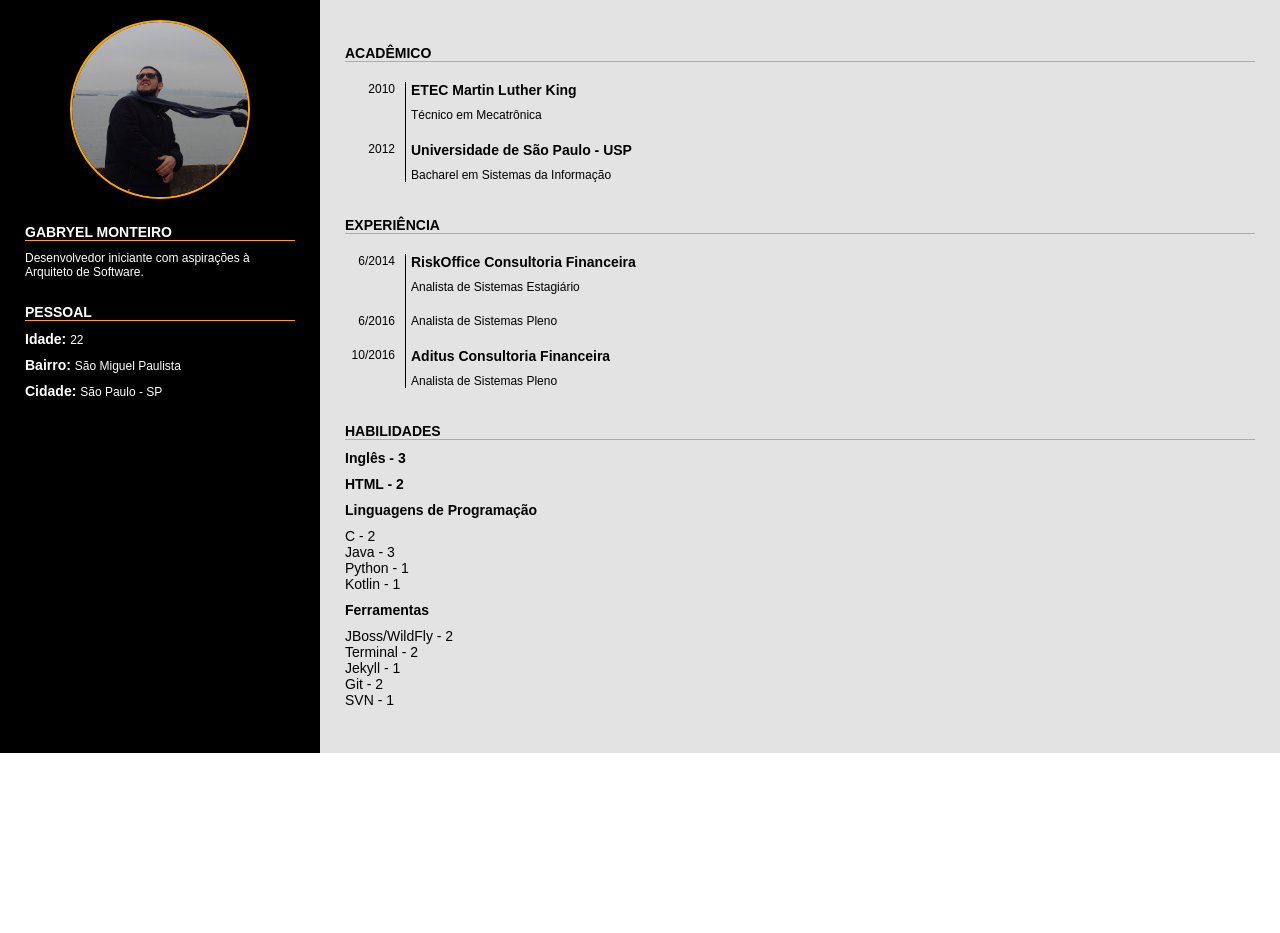
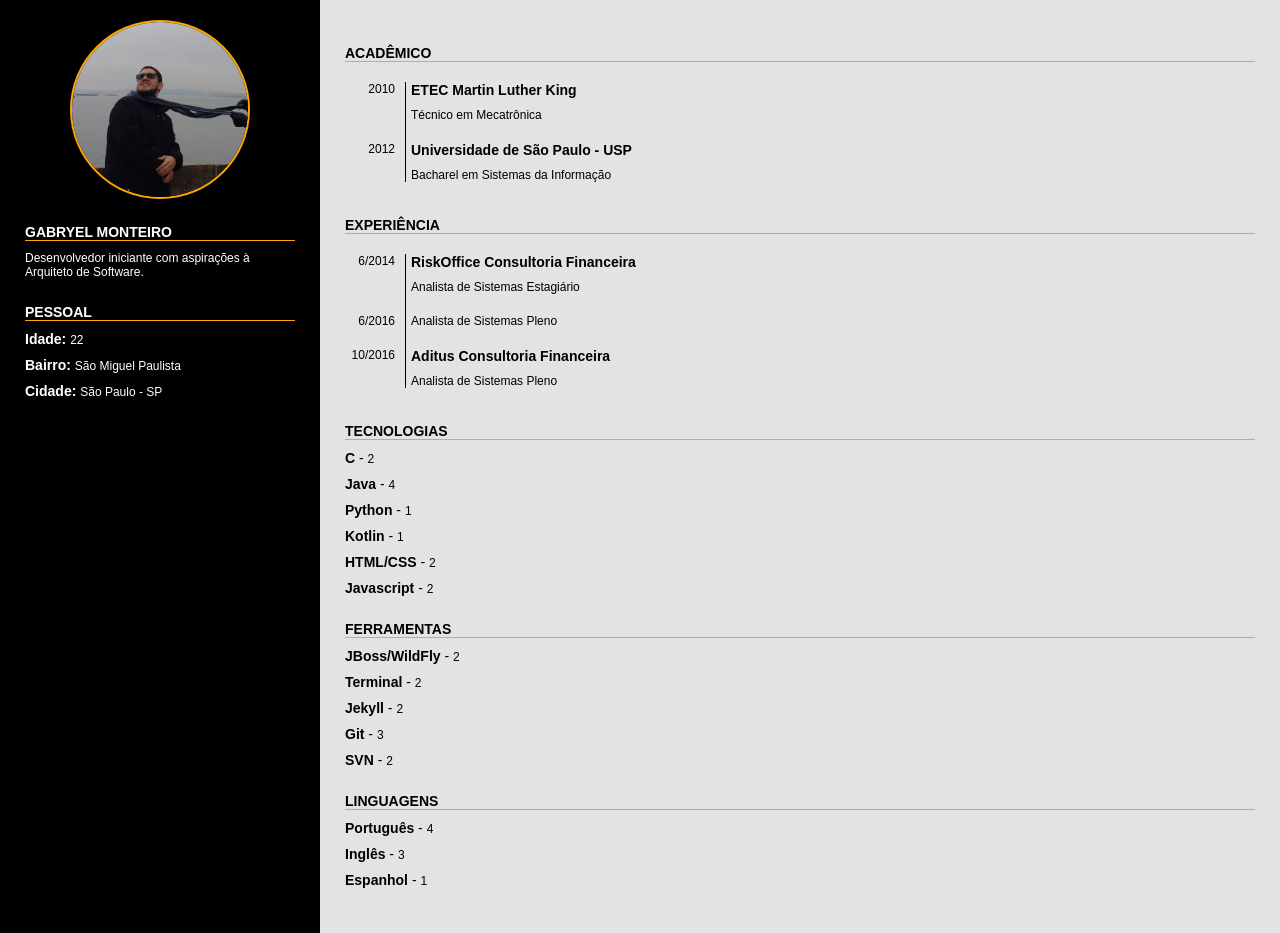
Before and after one commit to Megamiun/Megamiun.github.io, a Jekyll site: the page built from index.html, in a window 1280 px wide. Built offline with Jekyll 4.4.1, drawn with Linux system fonts in a browser that asks for light colours; before the commit the page ends 900 px from its top, so only the background shows below that.

Commit message:
Melhoria da parte de Habilidades

```diff
--- a/_data/skills.json
+++ b/_data/skills.json
@@ -1,15 +1,7 @@
 [
     {
-        "name": "Inglês",
-        "level": 3
-    },
-    {
-        "name": "HTML",
-        "level": 2
-    },
-    {
-        "name": "Linguagens de Programação",
-        "items":
+        "name": "Tecnologias",
+        "skills":
         [
             {
                 "name": "C",
@@ -17,7 +9,7 @@
             },
             {
                 "name": "Java",
-                "level": 3
+                "level": 4
             },
             {
                 "name": "Python",
@@ -26,12 +18,20 @@
             {
                 "name": "Kotlin",
                 "level": 1
+            },
+            {
+                "name": "HTML/CSS",
+                "level": 2
+            },
+            {
+                "name": "Javascript",
+                "level": 2
             }
         ]
     },
     {
         "name": "Ferramentas",
-        "items":
+        "skills":
         [
             {
                 "name": "JBoss/WildFly",
@@ -43,16 +43,34 @@
             },
             {
                 "name": "Jekyll",
-                "level": 1
+                "level": 2
             },
             {
                 "name": "Git",
-                "level": 2
+                "level": 3
             },
             {
                 "name": "SVN",
+                "level": 2
+            }
+        ]
+    },
+    {
+        "name": "Linguagens",
+        "skills":
+        [
+            {
+                "name": "Português",
+                "level": 4
+            },
+            {
+                "name": "Inglês",
+                "level": 3
+            },
+            {
+                "name": "Espanhol",
                 "level": 1
-            }
+            },
         ]
     }
 ]
--- a/_includes/info.html
+++ b/_includes/info.html
@@ -1,8 +1,8 @@
 <p class="category-title" >Pessoal</p>
 
 {% for info in site.data.personal %}
-    <div class="p-wrapper" >
-        <p class="item-title inline" >{{ info[0] }}: </p>
-        <p class="inline" >{{info[1]}}</p>
+    <div class="block-wrapper" >
+        <p class="item-title" >{{ info[0] }}: </p>
+        <p>{{info[1]}}</p>
     </div>
 {% endfor %}
--- a/_includes/skills.html
+++ b/_includes/skills.html
@@ -1,13 +1,12 @@
-<p class="category-title" >Habilidades</p>
+{% for category in site.data.skills %}
+    <section class="category" >
+        <p class="category-title" >{{ category.name }}</p>
 
-{% for skill in site.data.skills %}
-    <p class="item-title" >
-        {{ skill.name }}
-        {% if skill.items == nil %}
-            - {{ skill.level }}
-        {% endif %}
-    </p>
-    {% for item in skill.items %}
-        {{ item.name }} - {{ item.level }} <br/>
-    {% endfor %}
+        {% for skill in category.skills %}
+            <div class="block-wrapper" >
+                <p class="item-title" >{{ skill.name }}</p>
+                - <p>{{ skill.level }}<p>
+            </div>
+        {% endfor %}
+    </section>
 {% endfor %}
--- a/css/main.scss
+++ b/css/main.scss
@@ -28,16 +28,17 @@ p {
     border-radius: 50%;
 }
 
-.inline {
-    display: inline;
-}
+.block-wrapper {
+    margin: $p-vertical-margin 0;
 
-.p-wrapper {
-    margin: $p-vertical-margin 0;
+    * {
+        display: inline;
+    }
 }
 
 @media only screen and (min-width: $small-screen-breakpoint) {
     body {
+        min-height: 100vh;
         display: flex;
     }
 
--- a/index.html
+++ b/index.html
@@ -14,7 +14,7 @@ layout: main
 <section id="professional-panel" >
     {% include category.html module="academics.html" %}
     {% include category.html module="experiences.html" %}
-    {% include category.html module="skills.html" %}
+    {% include skills.html %}
 </section>
 
 <section id="small-info-panel" >
```
